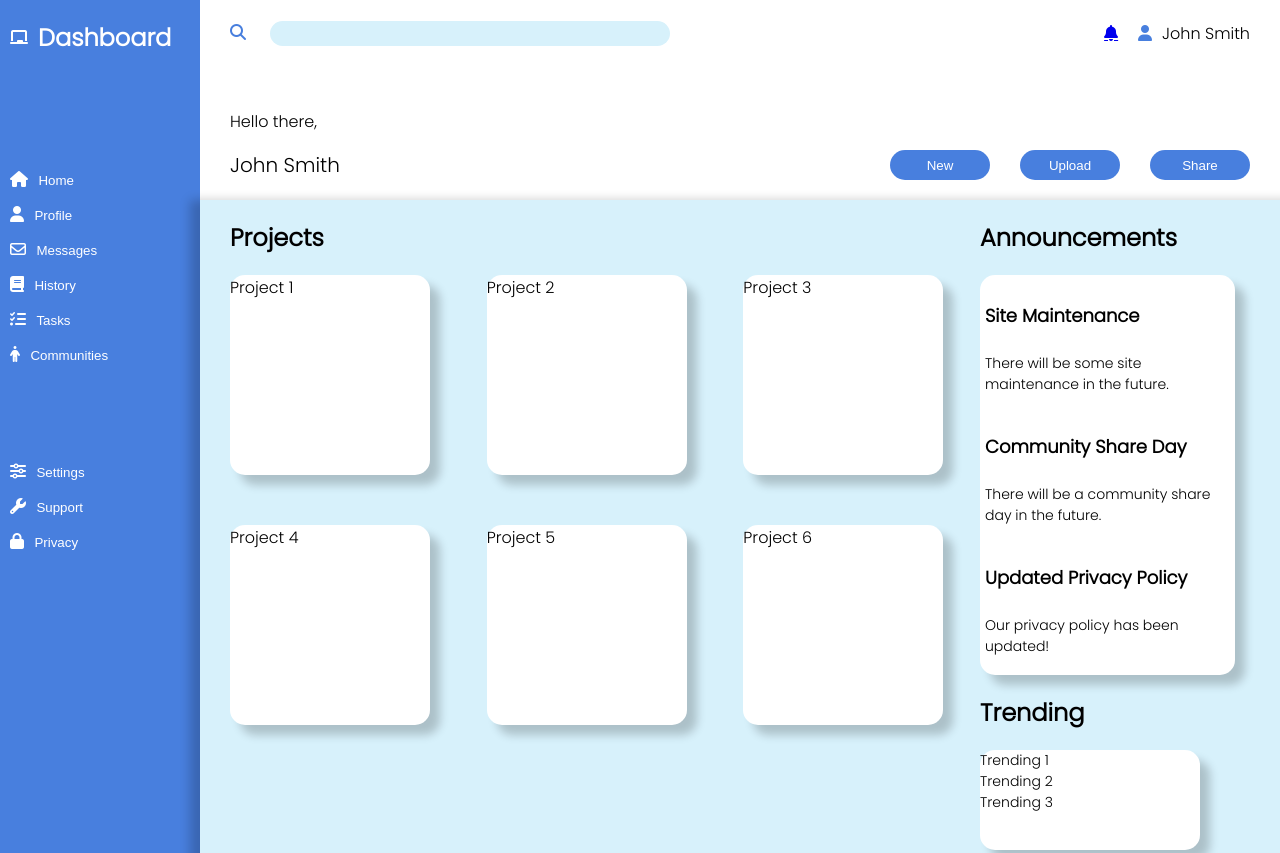
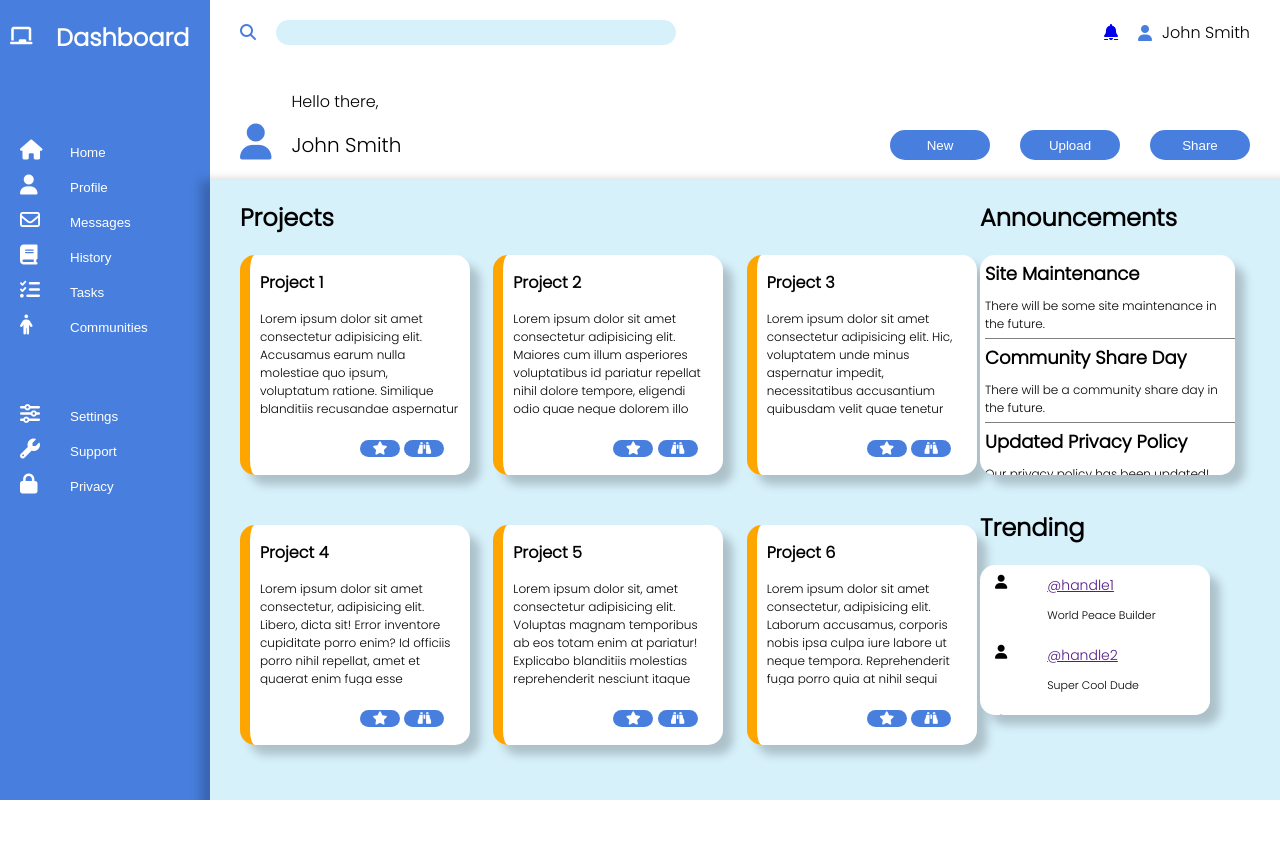
Before and after one commit to GabeEss/Admin-Dashboard, a plain HTML site: page index.html in a window 1280 px wide. Shown: the top 853 px of the page. After the commit the page ends 800 px from the top, so only its background shows below. Drawn offline with Linux system fonts and the light colour scheme; a web font is replaced by a local one.

Commit message:
Project containers have a favorite and track button with light scripting to change color. Header elements no longer wrap when shrunk. Dashboard elements align when shrunk. Completed layout of the main content and styling.

```diff
--- a/index.html
+++ b/index.html
@@ -5,6 +5,7 @@
     <meta http-equiv="X-UA-Compatible" content="IE=edge">
     <meta name="viewport" content="width=device-width, initial-scale=1.0">
     <title>Dashboard</title>
+    <script src="myscript.js" defer></script>
     <link rel="stylesheet" href="styles.css">
     <script src="https://kit.fontawesome.com/7bad907976.js" crossorigin="anonymous"></script>
     <link rel="preconnect" href="https://fonts.googleapis.com">
@@ -35,8 +36,11 @@
         </div>
         <div class="lower-header">
             <div class="greeting">
-                <p>Hello there,</p>
-                <span class="username"></span>
+                <i class="fa-solid fa-user"></i>
+                <div>
+                    <p>Hello there,</p>
+                    <span class="username"></span>
+                </div>
             </div>
             <div class="header-buttons">
                 <button class="header-b">New</button>
@@ -51,43 +55,43 @@
             <h2 id="dash">Dashboard</h2>
         </div>
         <div class="option-buttons">
-            <div class="button-group">
+            <div class="button-gro">
                 <label for="homeicon"><i class="fa-solid fa-house"></i></label>
-                <button class="option-b">Home</button>
+                <div><button class="option-b">Home</button></div>
             </div>
-            <div class="button-group">
+            <div class="button-gro">
                 <label for="profileicon"><i class="fa-solid fa-user"></i></label>
-                <button class="option-b">Profile</button>
+                <div><button class="option-b">Profile</button></div>
             </div>
-            <div class="button-group">
+            <div class="button-gro">
                 <label for="messagesicon"><i class="fa-regular fa-envelope"></i></label>
-                <button class="option-b">Messages</button>
+                <div><button class="option-b">Messages</button></div>
             </div>
-            <div class="button-group">
+            <div class="button-gro">
                 <label for="historyicon"><i class="fa-solid fa-book"></i></label>
-                <button class="option-b">History</button>
+                <div><button class="option-b">History</button></div>
             </div>
-            <div class="button-group">
+            <div class="button-gro">
                 <label for="tasksicon"><i class="fa-solid fa-list-check"></i></label>
-                <button class="option-b">Tasks</button>
+                <div><button class="option-b">Tasks</button></div>
             </div>
-            <div class="button-group">
+            <div class="button-gro">
                 <label for="communitiesicon"><i class="fa-solid fa-person"></i></label>
-                <button class="option-b">Communities</button>
+                <div><button class="option-b">Communities</button></div>
             </div>
         </div>
         <div class="settings-buttons">
-            <div class="button-group">
+            <div class="button-gro">
                 <label for="settingsicon"><i class="fa-solid fa-sliders"></i></label>
-                <button class="settings-b">Settings</button>
+                <div><button class="settings-b">Settings</button></div>
             </div>
-            <div class="button-group">
+            <div class="button-gro">
                 <label for="supporticon"><i class="fa-solid fa-wrench"></i></label>
-                <button class="settings-b">Support</button>
+                <div><button class="settings-b">Support</button></div>
             </div>
-            <div class="button-group">
+            <div class="button-gro">
                 <label for="privacyicon"><i class="fa-solid fa-lock"></i></label>
-                <button class="settings-b">Privacy</button>
+                <div><button class="settings-b">Privacy</button></div>
             </div>
         </div>
     </sidebar>
@@ -95,12 +99,54 @@
         <div class="projects-grid">
             <div class="p-header"><h2>Projects</h2></div>
             <div class="projects">
-                <div class="project">Project 1</div>
-                <div class="project">Project 2</div>
-                <div class="project">Project 3</div>
-                <div class="project">Project 4</div>
-                <div class="project">Project 5</div>
-                <div class="project">Project 6</div>
+                <div class="project">
+                    <h4>Project 1</h4>
+                    <p>Lorem ipsum dolor sit amet consectetur adipisicing elit. Accusamus earum nulla molestiae quo ipsum, voluptatum ratione. Similique blanditiis recusandae aspernatur perferendis. Asperiores, harum. Nesciunt inventore fugit modi corrupti, blanditiis accusantium.</p>
+                    <div>
+                        <button class="fave"><i class="fa-solid fa-star"></i></button>
+                        <button class="track"><i class="fa-solid fa-binoculars"></i></button>
+                    </div>
+                </div>
+                <div class="project">
+                    <h4>Project 2</h4>
+                    <p>Lorem ipsum dolor sit amet consectetur adipisicing elit. Maiores cum illum asperiores voluptatibus id pariatur repellat nihil dolore tempore, eligendi odio quae neque dolorem illo perspiciatis mollitia iure omnis tenetur!</p>
+                    <div>
+                        <button class="fave"><i class="fa-solid fa-star"></i></button>
+                        <button class="track"><i class="fa-solid fa-binoculars"></i></button>
+                    </div>
+                </div>
+                <div class="project">
+                    <h4>Project 3</h4>
+                    <p>Lorem ipsum dolor sit amet consectetur adipisicing elit. Hic, voluptatem unde minus aspernatur impedit, necessitatibus accusantium quibusdam velit quae tenetur provident, ipsa quisquam sint vel. Impedit ducimus quasi excepturi unde.</p>
+                    <div>
+                        <button class="fave"><i class="fa-solid fa-star"></i></button>
+                        <button class="track"><i class="fa-solid fa-binoculars"></i></button>
+                    </div>
+                </div>
+                <div class="project">
+                    <h4>Project 4</h4>
+                    <p>Lorem ipsum dolor sit amet consectetur, adipisicing elit. Libero, dicta sit! Error inventore cupiditate porro enim? Id officiis porro nihil repellat, amet et quaerat enim fuga esse exercitationem molestiae beatae.</p>
+                    <div>
+                        <button class="fave"><i class="fa-solid fa-star"></i></button>
+                        <button class="track"><i class="fa-solid fa-binoculars"></i></button>
+                    </div>
+                </div>
+                <div class="project">
+                    <h4>Project 5</h4>
+                    <p>Lorem ipsum dolor sit, amet consectetur adipisicing elit. Voluptas magnam temporibus ab eos totam enim at pariatur! Explicabo blanditiis molestias reprehenderit nesciunt itaque numquam et iste, asperiores nihil incidunt natus.</p>
+                    <div>
+                        <button class="fave"><i class="fa-solid fa-star"></i></button>
+                        <button class="track"><i class="fa-solid fa-binoculars"></i></button>
+                    </div>
+                </div>
+                <div class="project">
+                    <h4>Project 6</h4>
+                    <p>Lorem ipsum dolor sit amet consectetur, adipisicing elit. Laborum accusamus, corporis nobis ipsa culpa iure labore ut neque tempora. Reprehenderit fuga porro quia at nihil sequi reiciendis corrupti consequuntur vero.</p>
+                    <div>
+                        <button class="fave"><i class="fa-solid fa-star"></i></button>
+                        <button class="track"><i class="fa-solid fa-binoculars"></i></button>
+                    </div>
+                </div>
             </div>
         </div>
         <div class="announcements">
@@ -114,9 +160,11 @@
         <div class="trending">
             <div class="t-header"><h2>Trending</h2></div>
             <div class="trend">
-                <div>Trending 1</div>
-                <div>Trending 2</div>
-                <div>Trending 3</div>
+                <ul>
+                        <li><i class="fa-solid fa-user"></i><div><a href="">@handle1</a><p>World Peace Builder</p></div></li>
+                        <li><i class="fa-solid fa-user"></i><div><a href="">@handle2</a><p>Super Cool Dude</p></div></li>
+                        <li><i class="fa-solid fa-user"></i><div><a href="">@handle3</a><p>Life Changing App</p></div></li>
+                  </ul>
             </div>
         </div>
     </maincontent>
--- a/styles.css
+++ b/styles.css
@@ -8,17 +8,39 @@ body{
 :root {
     --button-color: #487fde;
     --button-font-c: white;
+    --search-color: rgb(215, 241, 251);
     --button-radius: 15px;
   }
 
-.greeting>.username{
+  .username{
+    white-space: nowrap;
+  }
+
+.greeting>div>.username{
     font-size: 20px;
+}
+
+.greeting{
+    display: flex;
+    flex-direction: row;
+    align-items: flex-end;
+    gap: 20px;
+    padding-right: 5px;
+}
+
+.greeting>div{
+    display: flex;
+    flex-direction: column;
+}
+
+.greeting>i{
+    font-size: 36px;
 }
 
 .container{
     display: grid;
-    grid-template-columns: minmax(150px, 200px) 1fr;
-    grid-template-rows: 200px 1fr;
+    grid-template-columns: minmax(210px, 210px) 1fr;
+    grid-template-rows: 180px 1fr;
     height: 100vh;
 }
 
@@ -37,8 +59,10 @@ header{
     margin-left: 30px;
 }
 
-.uppersearch{
+.upper-search{
     display: flex;
+    justify-content: center;
+    align-items: center;
 }
 
 input[type="search"] {
@@ -46,7 +70,7 @@ input[type="search"] {
     height: 25px;
     border-radius: 20px;
     border-style: none;
-    background-color: rgb(215, 241, 251);
+    background-color: var(--search-color);
     white-space: nowrap;
     overflow: hidden;
     text-overflow: ellipsis;
@@ -55,10 +79,8 @@ input[type="search"] {
   #search{
     margin-left: 20px;
     flex-grow: 1;
-    display: inline-block;
-  }
-
-  .fa-magnifying-glass {
+    flex-shrink: 0;
+    display: flex;
   }
 
   .user{
@@ -143,9 +165,6 @@ sidebar button{
     gap: 10px;
 }
 
-.button-group{
-}
-
 #dash{
     color: var(--button-font-c);
 }
@@ -153,11 +172,23 @@ sidebar button{
 sidebar i{
     color: white;
     flex-shrink: 0;
+    font-size: 20px;
+    width: 36px;
+}
+
+.button-gro{
+    display: flex;
+    padding-left: 10px;
+    justify-content: flex-start;
+}
+
+.button-gro>div{
+    padding-left: 8px;
 }
 
 maincontent{
     box-shadow: 10px 20px 10px 20px rgba(0, 0, 0, 0.2);
-    background-color: rgb(215, 241, 251);
+    background-color: var(--search-color);
     grid-row: 2/2;
     grid-column: 2/2;
     display: grid;
@@ -189,40 +220,128 @@ maincontent{
 }
 
   .project {
+    display: grid;
+    grid-template-columns: 1fr 100px;
+    grid-template-rows: 40px 1fr 50px;
     box-shadow: 10px 10px 10px rgba(0, 0, 0, 0.2);
     height: 200px;
     width: 200px;
     border-radius: 15px;
+    border-left: 10px solid orange;
     background-color: white;
+    padding: 10px;
+  }
+
+.project h4{
+    grid-row: 1/1;
+    grid-column: 1/3;
+}
+
+.project p{
+    max-height: 100px;
+    overflow-y: auto;
+    font-size: 12px;
+    grid-row: 2/2;
+    grid-column: 1/3;
+  }
+
+.project p, .project h4{
+    margin: 0;
+  padding: 5px 0;
+}
+
+.project div{
+    margin: 0;
+    padding: 5px 0;
+    grid-row: 3/3;
+    grid-column: 2/3;
+    padding-top: 20px;
+    gap: 4px;
+}
+
+.project>div button{
+    background-color: var(--button-color);
+    color: var(--button-font-c);
+    border-style: none;
+    outline-style: none;
+    border-radius: var(--button-radius);
+    width: 40px;
+  }
+
+.project>div button:hover{
+    color: gold;
+}
+
+  .fave.active {
+    color: gold;
+  }
+
+  .track.active {
+    color: gold;
   }
 
   .announce h4{
     font-size: 18px;
   }
 
+  .announce p{
+    font-size: 12px;
+  }
+
+.announce h4,
+.announce p {
+  margin: 0;
+  padding: 5px 0;
+}
+
   .announce{
     display: flex;
     flex-direction: column;
-    justify-content: center;
-    align-items: center;
+    align-items: flex-start;
+    overflow: auto;
     font-size: 14px;
     border-radius: 15px;
     box-shadow: 10px 10px 10px rgba(0, 0, 0, 0.2);
-    height: 400px;
+    height: 220px;
     width: 250px;
     padding-left: 5px;
     background-color: white;
+  }
+
+  .announce>div{
+    border-bottom: 1px solid gray;
   }
 
   .trend h4{
     font-size: 16px;
   }
 
+  .trend>ul{
+    margin: 0;
+    padding: 5px 0;
+  }
+
   .trend{
+    padding-left: 10px;
+    display: flex;
+    flex-direction: column;
+    align-items:flex-start;
     font-size: 14px;
     border-radius: 15px;
     box-shadow: 10px 10px 10px rgba(0, 0, 0, 0.2);
-    height: 100px;
+    height: 150px;
     width: 220px;
     background-color: white;
+    overflow: auto;
   }
+
+  .trend>ul>li{
+    padding: 5px;
+    display: flex;
+    flex-direction: row;
+    gap: 40px;
+  }
+
+  .trend>ul>li>div>p{
+    font-size: 11px;
+  }
```
Also changed, not shown: myscript.js (added, +16 -0 lines).
